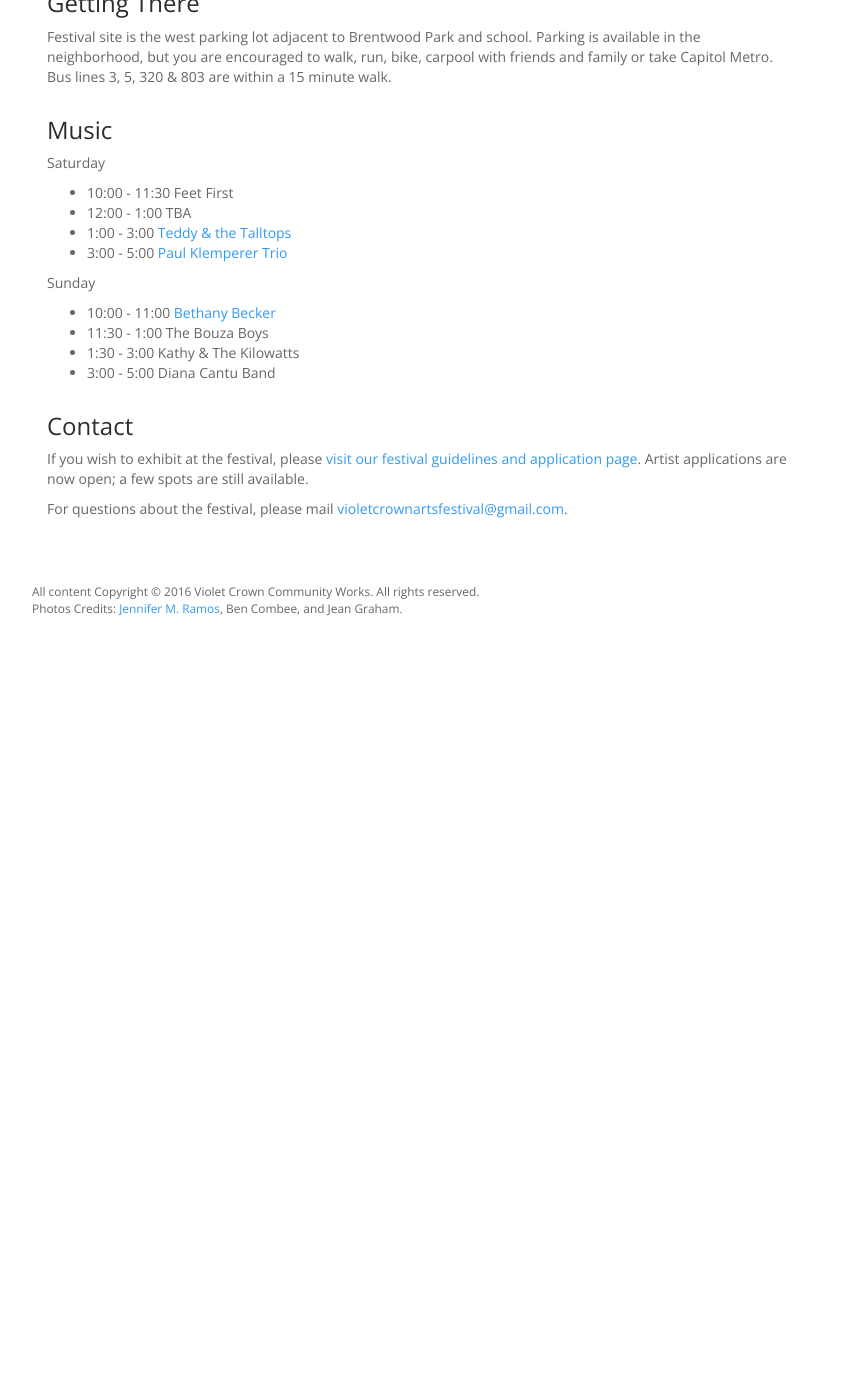
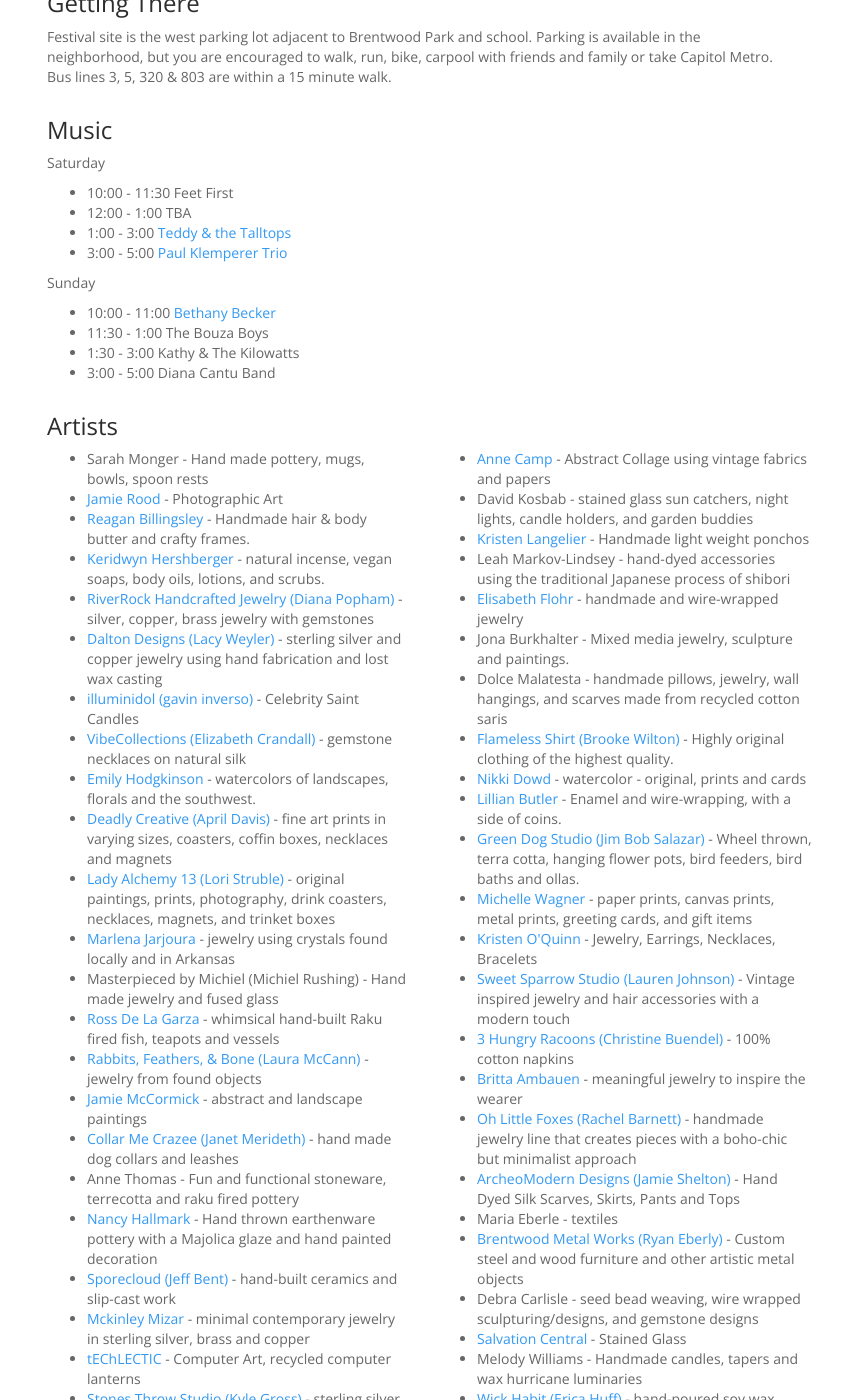
Before and after one commit to vccw/vccw.github.io, a Jekyll site: the page built from artsfest_2016.md, in a window 1280 px wide and 1400 px high, scrolled down 901 px. Shown: the whole window, without its empty margins (38-880 px from the left). Built offline with Jekyll 4.4.1, drawn with Linux system fonts in a browser that asks for light colours; comment, search, counter and statistics services are not loaded; before the commit the page ends 1531 px from its top, so only the background shows below that; some of the changed text lies outside the part shown.

Commit message:
Add artist info

```diff
--- /dev/null
+++ b/_data/artists_fall2016.yaml
@@ -0,0 +1,171 @@
+- name: Sarah Monger
+  description: Hand made pottery, mugs, bowls, spoon rests
+- name: Anne Camp
+  url: http://anneelizabethcamp.com/
+  description: Abstract Collage using vintage fabrics and papers
+- name: Jamie Rood
+  url: http://www.jamierood.com/
+  description: Photographic Art
+- name: David Kosbab
+  description: stained glass sun catchers, night lights, candle holders, and garden buddies
+- name: Reagan Billingsley
+  url: https://www.etsy.com/shop/Radiances
+  description: Handmade hair & body butter and crafty frames.
+- name: Kristen Langelier
+  url: myurbanponcho.com
+  description: Handmade light weight ponchos
+- name: Keridwyn Hershberger
+  url:  http://www.devonshireorganics.com/
+  description: natural incense, vegan soaps, body oils, lotions, and scrubs.
+- name: Leah Markov-Lindsey
+  description: hand-dyed accessories using the traditional Japanese process of shibori
+- name: RiverRock Handcrafted Jewelry (Diana Popham)
+  url: http://www.riverrockgems.com/
+  description: silver, copper, brass jewelry with gemstones
+- name: Elisabeth Flohr
+  url: https://www.etsy.com/shop/madebyelisabeth
+  description: handmade and wire-wrapped jewelry
+- name: Dalton Designs (Lacy Weyler)
+  url: http://daltondesignsonline.com/
+  description: sterling silver and copper jewelry using hand fabrication and lost wax casting
+- name: Jona Burkhalter
+  description: Mixed media jewelry, sculpture and paintings.
+- name: illuminidol (gavin inverso)
+  url: http://www.illuminidol.com/
+  description: Celebrity Saint Candles
+- name: Dolce Malatesta
+  description: handmade pillows, jewelry, wall hangings, and scarves made from recycled cotton saris
+- name: VibeCollections (Elizabeth Crandall)
+  url: https://www.etsy.com/shop/VibeCollections
+  description: gemstone necklaces on natural silk
+- name: Flameless Shirt (Brooke Wilton)
+  url: https://www.etsy.com/shop/flamelessshirt/
+  description: Highly original clothing of the highest quality.
+- name: Emily Hodgkinson
+  url: http://www.emilyspictures.com
+  description: watercolors of landscapes, florals and the southwest.
+- name: Nikki Dowd
+  url: http://www.nikkidowd.wordpress.com
+  description: watercolor - original, prints and cards
+- name: Deadly Creative (April Davis)
+  url: http://www.deadlycreative.com
+  description: fine art prints in varying sizes, coasters, coffin boxes, necklaces and magnets
+- name: Lillian Butler
+  url: http://www.bylillian.com/
+  description: Enamel and wire-wrapping, with a side of coins.
+- name: Lady Alchemy 13 (Lori Struble)
+  url: https://www.etsy.com/shop/LadyAlchemy13
+  description: original paintings, prints, photography, drink coasters, necklaces, magnets, and trinket boxes
+- name: Green Dog Studio (Jim Bob Salazar)
+  url: http://www.greendogstudioart.com/
+  description: Wheel thrown, terra cotta, hanging flower pots, bird feeders, bird baths and ollas.
+- name: Marlena Jarjoura
+  url: http://www.marlenajarjoura.com/
+  description: jewelry using crystals found locally and in Arkansas
+- name: Michelle Wagner
+  url: http://www.michelledwagnerphotography.com
+  description: paper prints, canvas prints, metal prints, greeting cards, and gift items
+- name: Masterpieced by Michiel (Michiel Rushing)
+  description: Hand made jewelry and fused glass
+- name: Kristen O'Quinn
+  url: https://www.etsy.com/shop/Prisumworks
+  description: Jewelry, Earrings, Necklaces, Bracelets
+- name: Ross De La Garza
+  url: http://www.phishross.com/
+  description: whimsical hand-built Raku fired fish, teapots and vessels
+- name: Sweet Sparrow Studio (Lauren Johnson)
+  url: http://www.sweetsparrowstudio.com/
+  description: Vintage inspired jewelry and hair accessories with a modern touch
+- name: Rabbits, Feathers, & Bone (Laura McCann)
+  url: http://rabbitsfeathersandbone.com/
+  description: jewelry from found objects
+- name: 3 Hungry Racoons (Christine Buendel)
+  url: http://threehungryracoons.com/
+  description: 100% cotton napkins
+- name: Jamie McCormick
+  url: http://jamie-mccormick.com/
+  description: abstract and landscape paintings
+- name: Britta Ambauen
+  url: http://www.brittaambauen.com/
+  description: meaningful jewelry to inspire the wearer
+- name: Collar Me Crazee (Janet Merideth)
+  url: http://www.collarmecrazee.com/
+  description: hand made dog collars and leashes
+- name: Oh Little Foxes (Rachel Barnett)
+  url: https://ohlittlefoxes.com/
+  description: handmade jewelry line that creates pieces with a boho-chic but minimalist approach
+- name: Anne Thomas
+  description: Fun and functional stoneware, terrecotta and raku fired pottery
+- name: ArcheoModern Designs (Jamie Shelton)
+  url: http://www.archeomoderndesigns.com/
+  description: Hand Dyed Silk Scarves, Skirts, Pants and Tops
+- name: Nancy Hallmark
+  url: https://squareup.com/market/hallmark-potteryok
+  description: Hand thrown earthenware pottery with a Majolica glaze and hand painted decoration
+- name: Maria Eberle
+  description: textiles
+- name: Sporecloud (Jeff Bent)
+  url: http://www.sporecloud.com/
+  description: hand-built ceramics and slip-cast work
+- name: Brentwood Metal Works (Ryan Eberly)
+  url: https://www.facebook.com/BrentwoodMetalWorks/
+  description: Custom steel and wood furniture and other artistic metal objects
+- name: Mckinley Mizar
+  url: http://mckinleymizar.com/
+  description: minimal contemporary jewelry in sterling silver, brass and copper
+- name: Debra Carlisle
+  description: seed bead weaving, wire wrapped sculpturing/designs, and gemstone designs
+- name: tEChLECTIC
+  url: http://techlectic.com/
+  description: Computer Art, recycled computer lanterns
+- name: Salvation Central
+  url: http://salvationcentral.com/
+  description: Stained Glass
+- name: Stones Throw Studio (Kyle Gross)
+  url: http://stonesthrowstudio.com/
+  description: sterling silver and gold-fill ring designs along with pendants and earrings
+- name: Melody Williams
+  description: Handmade candles, tapers and wax hurricane luminaries
+- name: The Coggler's Shoppe (Troy Daniel)
+  url: http://www.thecogglersshoppe.com/
+  description: Steampunk inspired jewelry and accessories largely made from repurposed Vintage watch pieces
+- name: Wick Habit (Erica Huff)
+  url: https://www.etsy.com/shop/wickhabit/
+  description: hand-poured soy wax candles in unique Austin-themed scents
+- name: Connie Adcock
+  url: http://www.connieadcockart.com/
+  description: Watercolor and acrylic paintings
+- name: Carianne Schulte
+  url: https://squareup.com/store/Bycarianne
+  description: Handcrafted sterling silver jewelry
+- name: Fashion Outlaws (Sheva Hart)
+  url: https://www.etsy.com/shop/fashionoutlaws
+  description: Top shelf crocheted hats and art vessels
+- name: Stick Lizard Designs (Laura Zeiner)
+  url: http://www.sticklizarddesigns.com/
+  description: Nature and Victorian inspired bead-woven jewelry.
+- name: Shieldmaiden Designes (Julie Clawson)
+  url: http://www.shieldmaidendesigns.com/
+  description: handmade jewelry, decor, and wine accessories in precious metals, gemstones, and glass
+- name: Jamie Spinello
+  url: http://www.jamiespinello.com/
+  description: wearable art made from my hand sculpted wax models
+- name: Glenn Corser
+  description: Wooden light boxes, night lights, ornaments, ear rings
+- name: Bill  Woodburn
+  description: Rune Casting is an ancient form of divination and fortune telling
+- name: Muggs Studio (Morgan McBride)
+  url: http://www.muggsstudio.com/
+  description: Handmade and painted porcelain that is 100% functional
+- name: Elementals Austin (Kat Allison)
+  url: https://www.facebook.com/elementals.austin/
+  description: Precious metals and gemstone jewelry
+- name: Beautifully Bevilled (Christina Bevill)
+  url: https://www.beautifullybevilled.com/
+  description: hand illustrated stationery, invitations, and greeting cards
+- name: Garden Gizmos (Amelia Warnock)
+  url: https://www.facebook.com/gardengizmos.org
+  description: Glass yard art made from repurposed materials
+- name: Aphrodite's Canvas (Julie Taylor)
+  url: http://aphroditescanvas.com/
+  description:  Ceramics, pottery and paper crafts
--- a/artsfest_2016.md
+++ b/artsfest_2016.md
@@ -90,13 +90,38 @@
 		<h3>Food</h3>
 
 	</div></div>
+-->
 
 	<div class="row"><div class="col-md-8">
 
 		<h3>Artists</h3>
 
+	<div class="row"><div class="col-md-6">
+
+        <ul>
+        {% for artist in site.data.artists_fall2016 %}
+ 		{% assign mod = forloop.index | modulo: 2 %}
+        {% if mod == 1 %}
+        <li>{% if artist.url %}<a href="{{ artist.url }}" target="_blank">{% endif %}{{ artist.name }}{% if artist.url %}</a>{% endif %} - {{ artist.description }}</li>
+        {% endif %}
+        {% endfor %}
+        </ul>
+
+    </div>
+	<div class="row"><div class="col-md-6">
+
+        <ul>
+        {% for artist in site.data.artists_fall2016 %}
+ 		{% assign mod = forloop.index | modulo: 2 %}
+        {% if mod == 0 %}
+        <li>{% if artist.url %}<a href="{{ artist.url }}" target="_blank">{% endif %}{{ artist.name }}{% if artist.url %}</a>{% endif %} - {{ artist.description }}</li>
+        {% endif %}
+        {% endfor %}
+        </ul>
+
+    </div>
+
 	</div></div>
--->
 
 	<div class="row"><div class="col-md-8">
 
```
